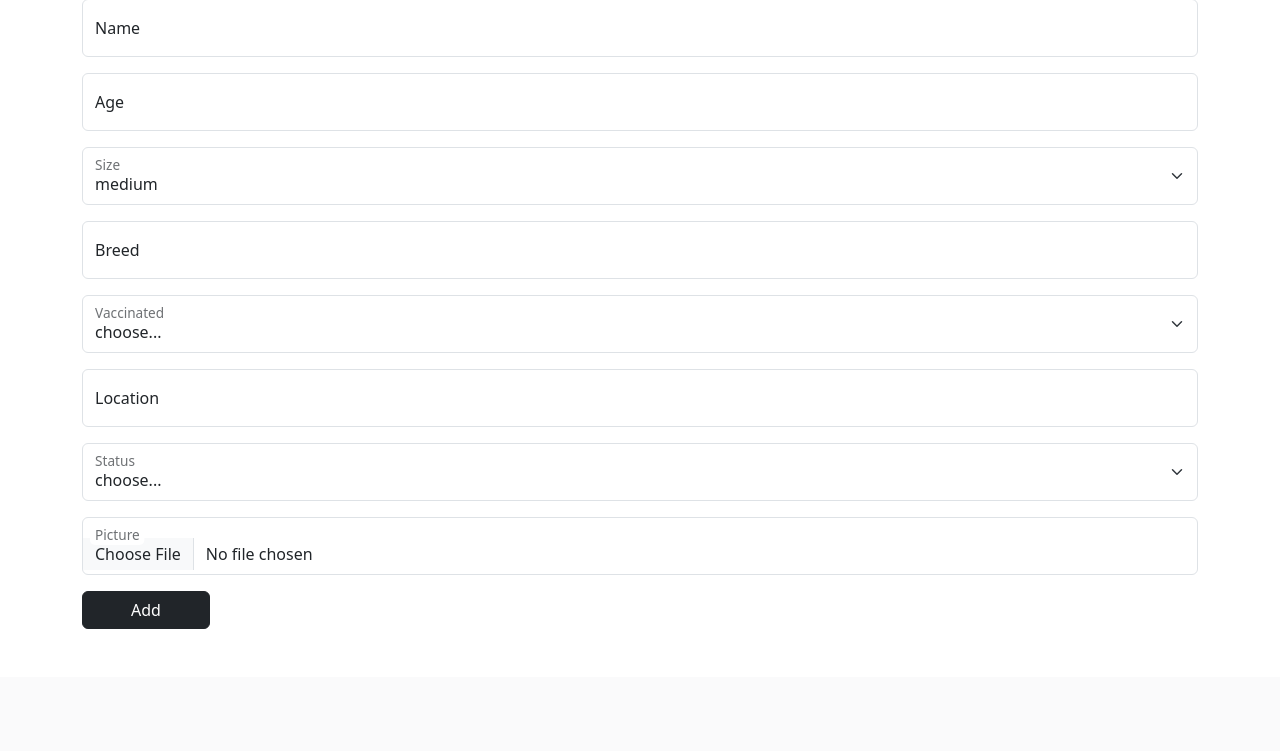
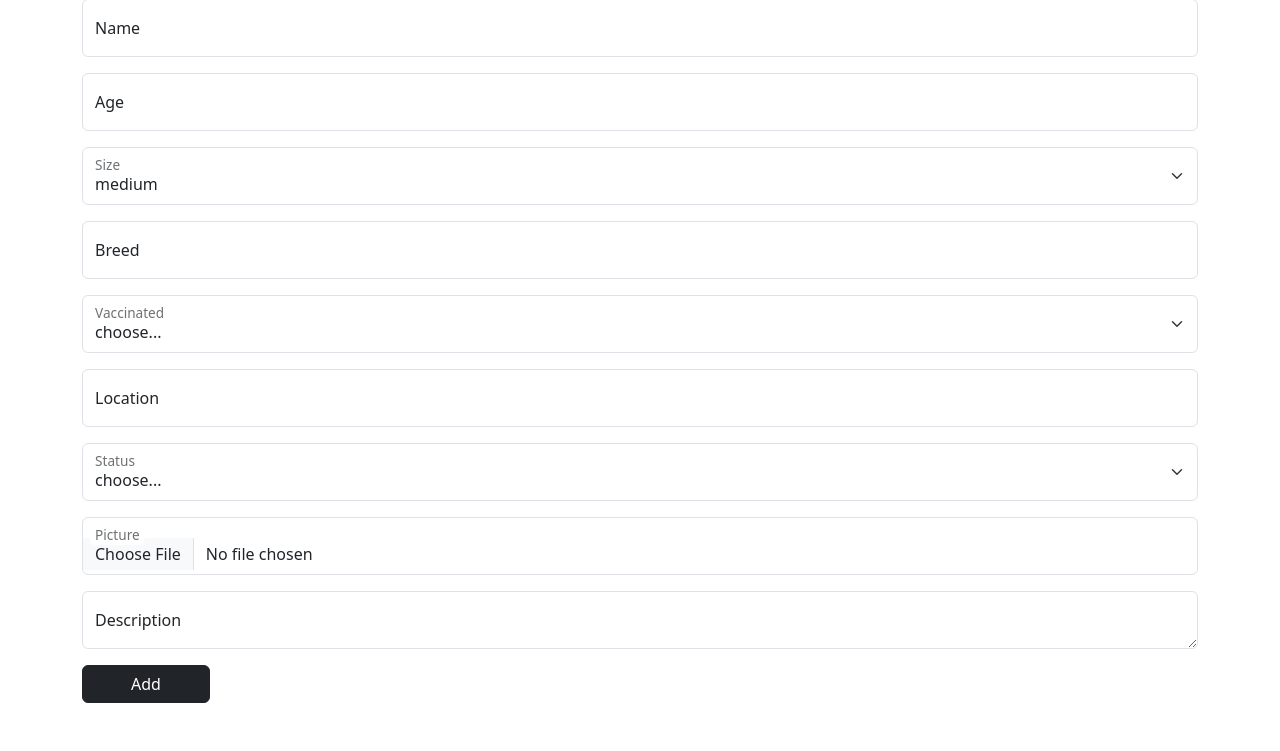
Before and after one commit to DmitriiMal/-BE20_CR5_DmitriiMalyshkin, a PHP site: page /animals/create.php in a window 1280 px wide. Shown: the part 193-944 px from the top of the page. Before the commit the page ends 822 px from the top, so only its background shows below. Run offline with PHP 8.4, Linux system fonts and the light colour scheme; a user stored in the database is signed in; some libraries are stand-ins or nearby versions.

Commit message:
added description in create.php

```diff
--- a/animals/create.php
+++ b/animals/create.php
@@ -20,8 +20,9 @@ if (isset($_POST['add'])) {
   $location = $_POST['location'];
   $status = $_POST['status'];
   $picture = fileUpload($_FILES['picture'], 'animal');
+  $description = $_POST['description'];
 
-  $sql = "INSERT INTO `animals`(`name`, `age`, `size`, `breed`, `vaccinated`, `location`, `status`, `picture`) VALUES ('$name', $age,'$size','$breed','$vaccinated','$location','$status','$picture[0]')";
+  $sql = "INSERT INTO `animals`(`name`, `age`, `size`, `breed`, `vaccinated`, `location`, `status`, `picture`, `description`) VALUES ('$name', $age,'$size','$breed','$vaccinated','$location','$status','$picture[0]', '$description')";
   if (mysqli_query($conn, $sql)) {
     echo "
             <div class='alert alert-success mt-5' role='alert'>
@@ -109,6 +110,11 @@ if (isset($_POST['add'])) {
         <input type="file" class="form-control" id="picture" name="picture" placeholder="picture">
         <label for="picture">Picture</label>
       </div>
+
+      <div class="form-floating mb-3">
+        <textarea class="form-control" name="description" placeholder="Description" id="description"></textarea>
+        <label for="description">Description</label>
+      </div>
       <button type="add" name="add" class="btn btn-dark px-5">Add</button>
     </form>
 
```
